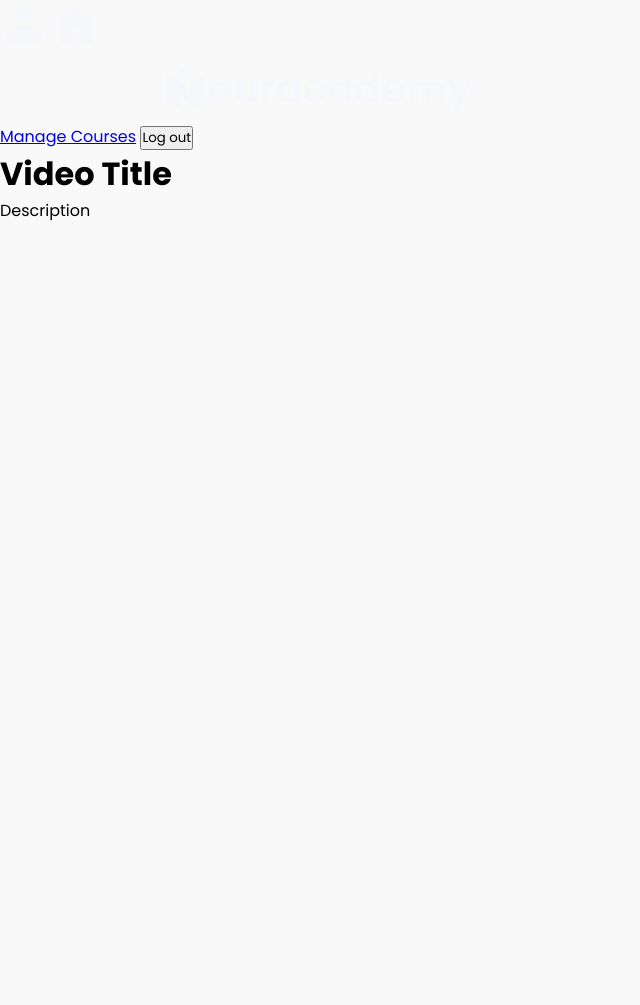
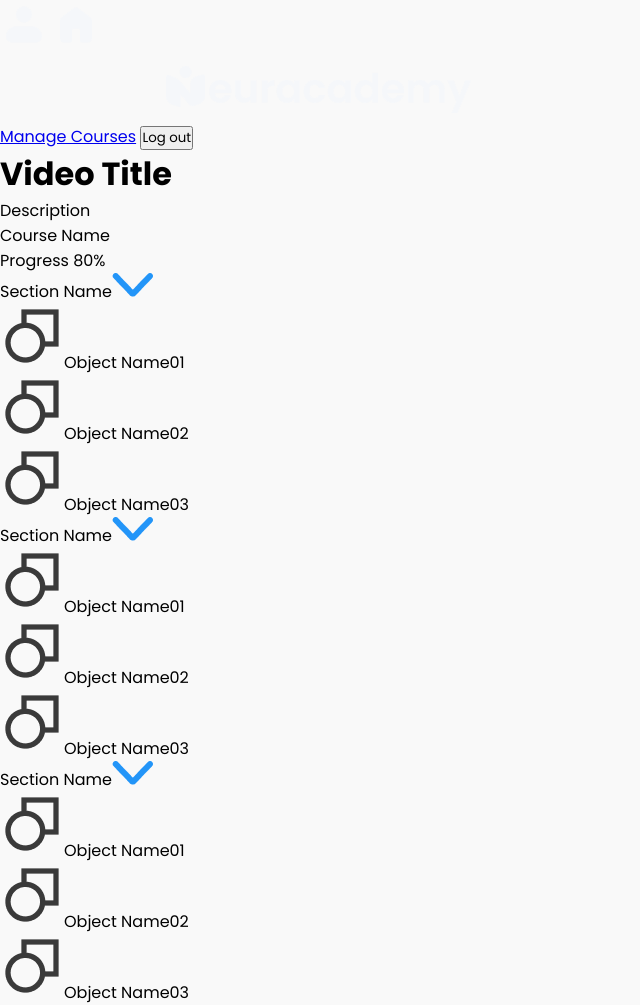
Before and after one commit to ahmedamrelhefnawy/Neon-Academy, a Django app: page /student_course_page_video/ in a window 1280 px wide. Shown: the whole page, without its empty margins (0-640 px from the left). Before the commit the page ends 221 px from the top, so only its background shows below. Run offline with Django 5.2, Linux system fonts and the light colour scheme.

Commit message:
feat(student_course_page_video): add right-side panel for course progress and collapsible content sections with icons and static assets (HTML)

```diff
--- a/App/Neuracademy/static/CSS/style.css
+++ b/App/Neuracademy/static/CSS/style.css
@@ -728,15 +728,18 @@ input[type="text"] {
     width: 100%;
     aspect-ratio: 16/9;
     border-radius: 4px;
+    margin-left: 33px;
 }
 .video-title {
     font-size: 32px;
     font-weight: bold;
     margin-top: 16px;
     color: #000000;
+    padding-left: 33px;
 }
 .video-description {
     font-size: 20px;
     margin-top: 8px;
     color: #3a3a3a;
+    padding-left: 33px;
 }
--- a/App/templates/pages/student_course_page_video.html
+++ b/App/templates/pages/student_course_page_video.html
@@ -30,11 +30,44 @@
         </div>
     </header>
     <main class="main-container">
-        <div class="video-section">
+        <div class="exercise-left">
             <div class="video-placeholder"></div>
             <h1 class="video-title">Video Title</h1>
             <p class="video-description">Description</p>
         </div>
+        <div class="exercise-right">
+        <div class="course-progress">
+            <p class="course-name">Course Name</p>
+            <p class="progress-text">Progress <span class="progress-percent">80%</span></p>
+        </div>
+
+        <div class="section">
+            <div class="section-header">Section Name<img src="{% static 'images/down-arrow2.png' %}" alt="Arrow" class="arrow-icon"></div>
+            <div class="section-content">
+            <div class="object"><img src="{% static 'images/tdesign_icon.png' %}" class="object-icon"><span class="object-name">Object Name</span><span class="object-number">01</span></div>
+            <div class="object"><img src="{% static 'images/tdesign_icon.png' %}" class="object-icon"><span class="object-name">Object Name</span><span class="object-number">02</span></div>
+            <div class="object"><img src="{% static 'images/tdesign_icon.png' %}" class="object-icon"><span class="object-name">Object Name</span><span class="object-number">03</span></div>
+            </div>
+        </div>
+
+        <div class="section">
+            <div class="section-header">Section Name<img src="{% static 'images/down-arrow2.png' %}" alt="Arrow" class="arrow-icon"></div>
+            <div class="section-content">
+            <div class="object"><img src="{% static 'images/tdesign_icon.png' %}" class="object-icon"><span class="object-name">Object Name</span><span class="object-number">01</span></div>
+            <div class="object"><img src="{% static 'images/tdesign_icon.png' %}" class="object-icon"><span class="object-name">Object Name</span><span class="object-number">02</span></div>
+            <div class="object"><img src="{% static 'images/tdesign_icon.png' %}" class="object-icon"><span class="object-name">Object Name</span><span class="object-number">03</span></div>
+            </div>
+        </div>
+
+        <div class="section">
+            <div class="section-header">Section Name<img src="{% static 'images/down-arrow2.png' %}" alt="Arrow" class="arrow-icon"></div>
+            <div class="section-content">
+            <div class="object"><img src="{% static 'images/tdesign_icon.png' %}" class="object-icon"><span class="object-name">Object Name</span><span class="object-number">01</span></div>
+            <div class="object"><img src="{% static 'images/tdesign_icon.png' %}" class="object-icon"><span class="object-name">Object Name</span><span class="object-number">02</span></div>
+            <div class="object"><img src="{% static 'images/tdesign_icon.png' %}" class="object-icon"><span class="object-name">Object Name</span><span class="object-number">03</span></div>
+            </div>
+        </div>
+        </div>
     </main>
 </body>
 </html>
```
